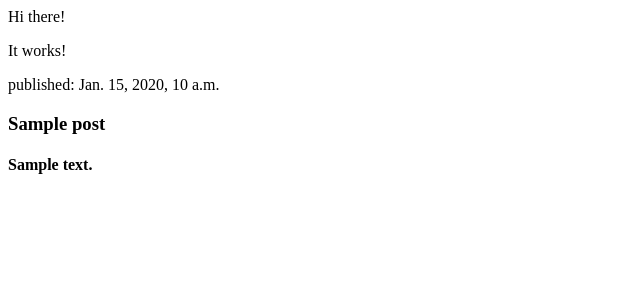
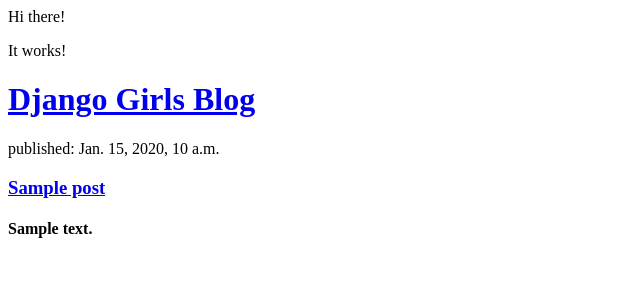
Before and after one commit to Caramelchoc/my-first-blog, a Django app: page / in a window 1280 px wide. Shown: the top 300 px of the page, without its empty margins (0-640 px from the left). Run offline with Django 3.2, Linux system fonts and the light colour scheme; tables that the repository leaves empty hold one stand-in row (values such as "Sample post").

Commit message:
Create url to view a single blog

```diff
--- /dev/null
+++ b/blog/templates/blog/base.html
@@ -0,0 +1,18 @@
+<html>
+<head>
+    <title>My blog</title>
+</head>
+<body>
+    <div class="page-header">
+        <h1><a href="/">Django Girls Blog</a></h1>
+    </div>
+    <div class="content container">
+        <div class="row">
+            <div class="col-md-8">
+            {% block content %}
+            {% endblock %}
+            </div>
+        </div>
+    </div>
+</body>
+</html>
--- a/blog/templates/blog/post_list.html
+++ b/blog/templates/blog/post_list.html
@@ -5,18 +5,22 @@
 <body>
     <p>Hi there!</p>
     <p>It works!</p>
+    {% extends 'blog/base.html' %}
+
+    {% block content %}
     {% for post in posts %}
         <div>
             <p>
                 published: {{ post.published_date }}
             </p>
             <h3>
-                {{ post }}
+                <a href="{% url 'post_detail' pk=post.pk %}">{{ post.title }}</a>
             </h3>
             <h4>
                 {{ post.text|linebreaksbr }}
             </h4>
         </div>
     {% endfor %}
+    {% endblock %}
 </body>
 </html>
--- a/blog/urls.py
+++ b/blog/urls.py
@@ -3,4 +3,5 @@
 
 urlpatterns = [
     path('', views.post_list, name='post_list'),
+    path('post/<int:pk>/', views.post_detail, name='post_detail'),
 ]
--- a/blog/views.py
+++ b/blog/views.py
@@ -1,8 +1,13 @@
 from django.shortcuts import render
 from django.utils import timezone
 from .models import Post
+from django.shortcuts import render, get_object_or_404
 
 # Create your views here.
 def post_list(request):
     posts = Post.objects.filter(published_date__lte=timezone.now()).order_by('published_date')
     return render(request, 'blog/post_list.html', {'posts': posts})
+
+def post_detail(request, pk):
+    post = get_object_or_404(Post, pk=pk)
+    return render(request, 'blog/post_detail.html', {'post': post})
```
Also changed, not shown: blog/templates/blog/post_detail.html (added, +18 -0 lines).
